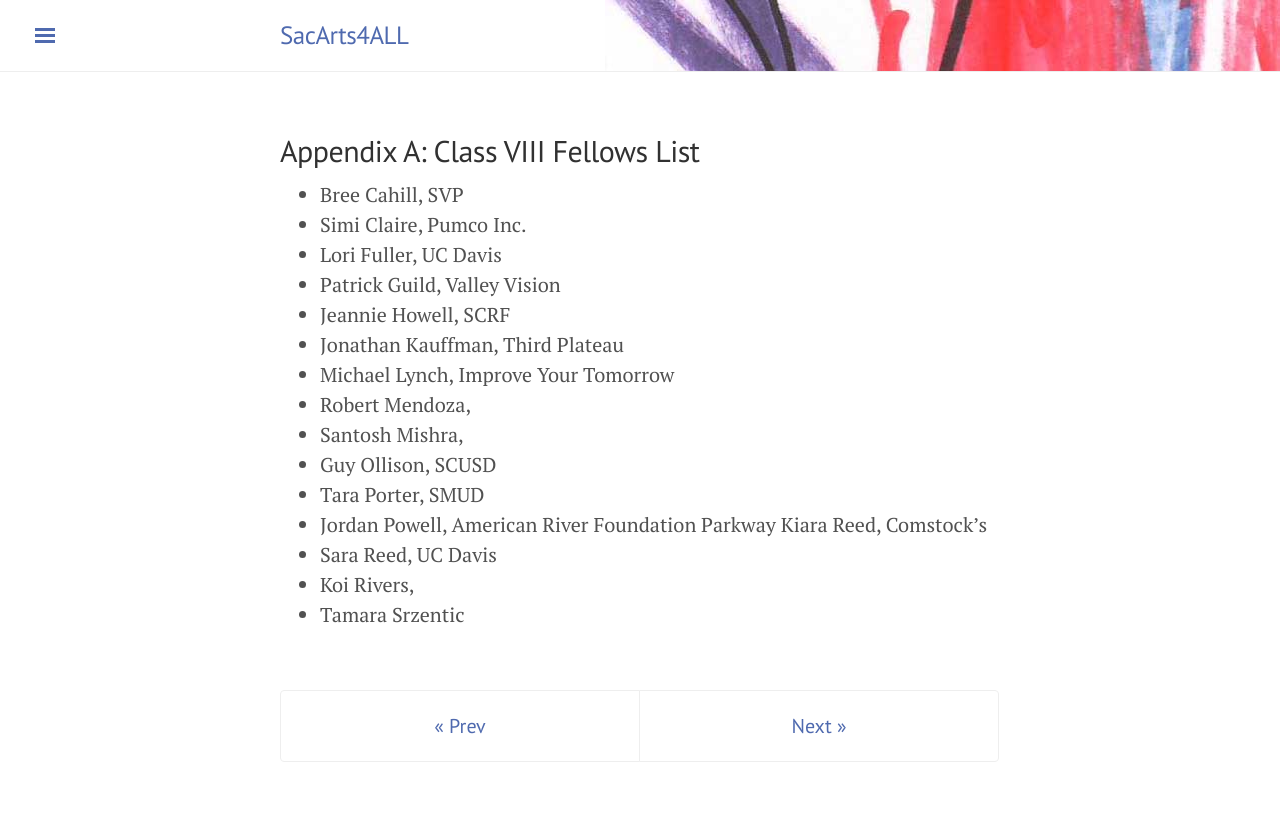
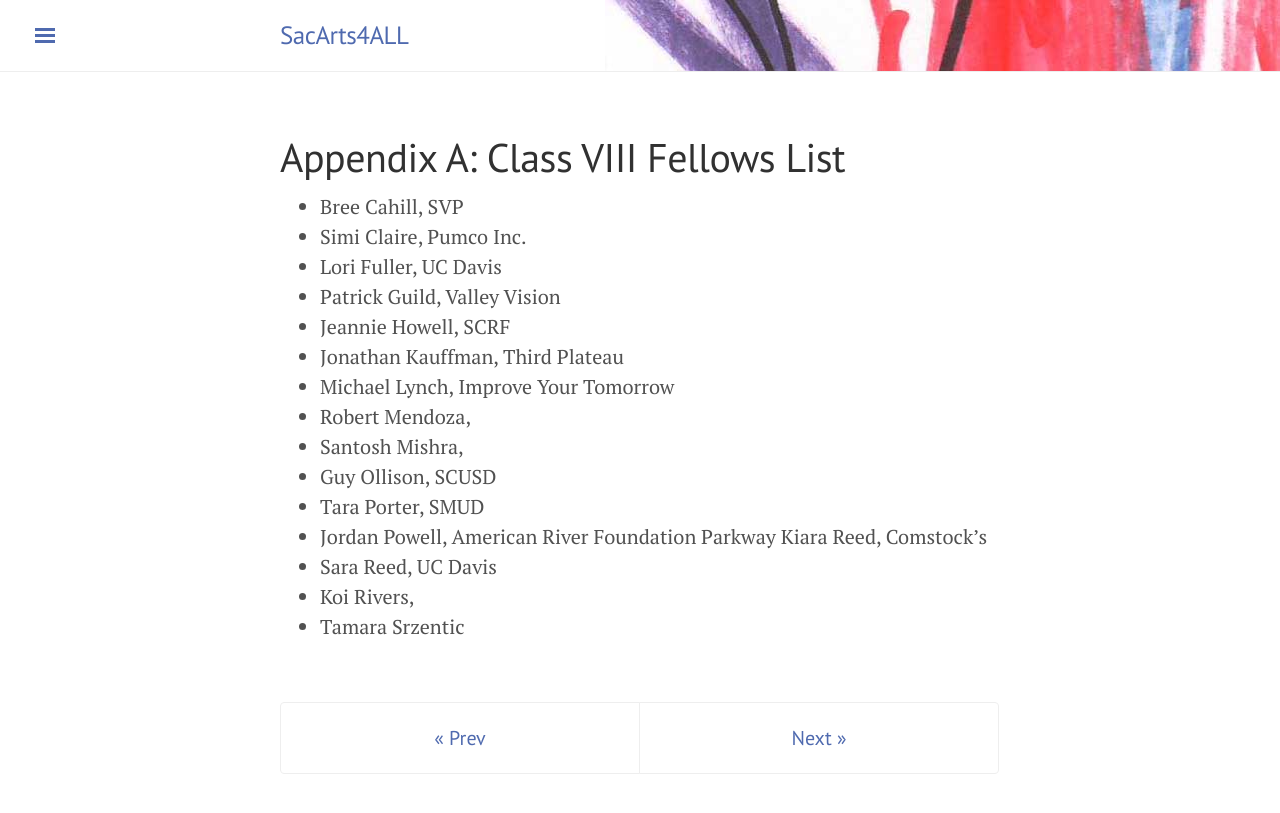
Before and after one commit to code4sac/sacarts4ALL, a Jekyll site: the page built from 7_fellows_list.md, in a window 1280 px wide. Shown: the top 813 px of the page. Built offline with Jekyll 4.4.1, drawn with Linux system fonts in a browser that asks for light colours; our own code applies the rules of GitHub Pages for plain Markdown files.

```diff
--- a/7_fellows_list.md
+++ b/7_fellows_list.md
@@ -3,7 +3,7 @@ layout: page
 title: Appendix A: Class VIII Fellows List
 permalink: /fellows_list/
 ---
-## Appendix A: Class VIII Fellows List
+# Appendix A: Class VIII Fellows List
 
 * Bree Cahill, SVP
 * Simi Claire, Pumco Inc.
```
